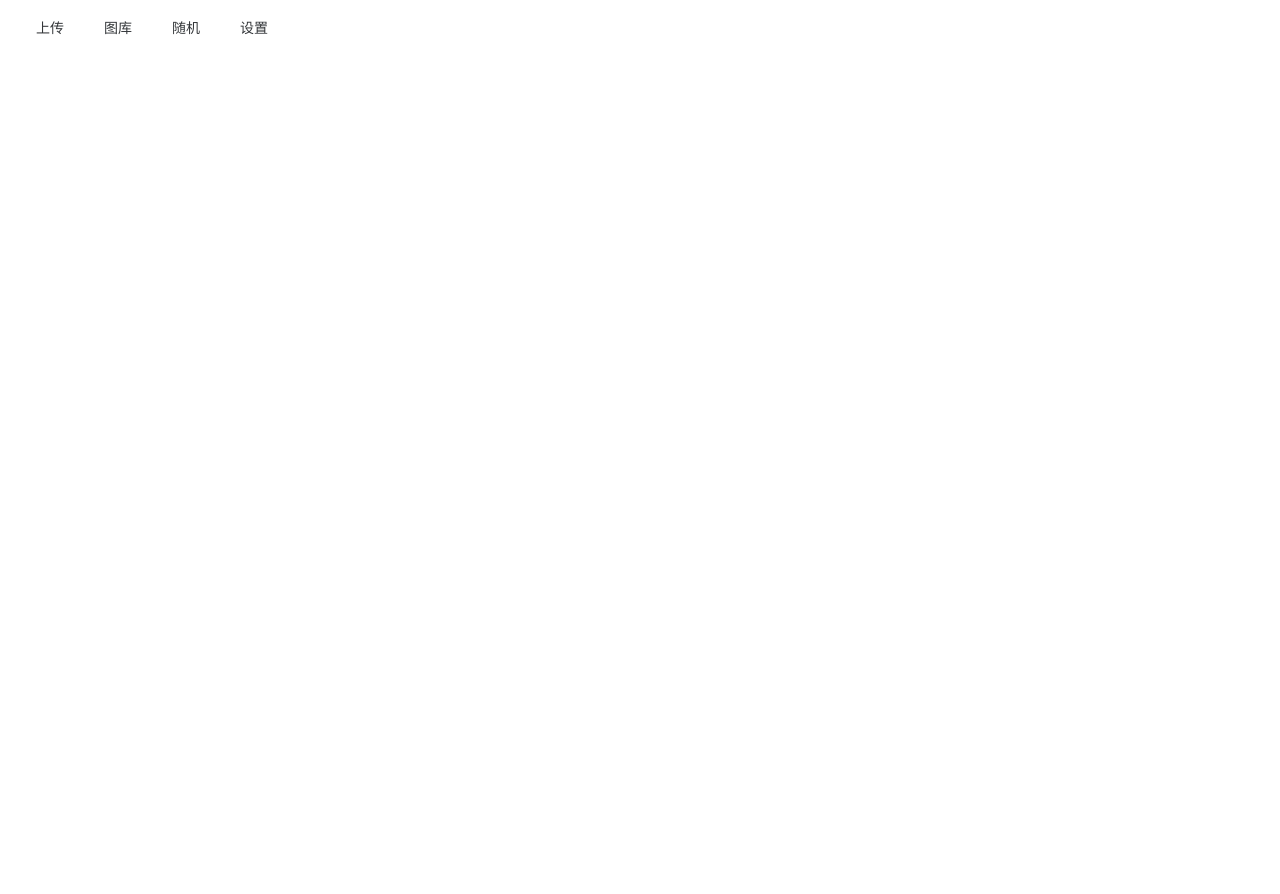
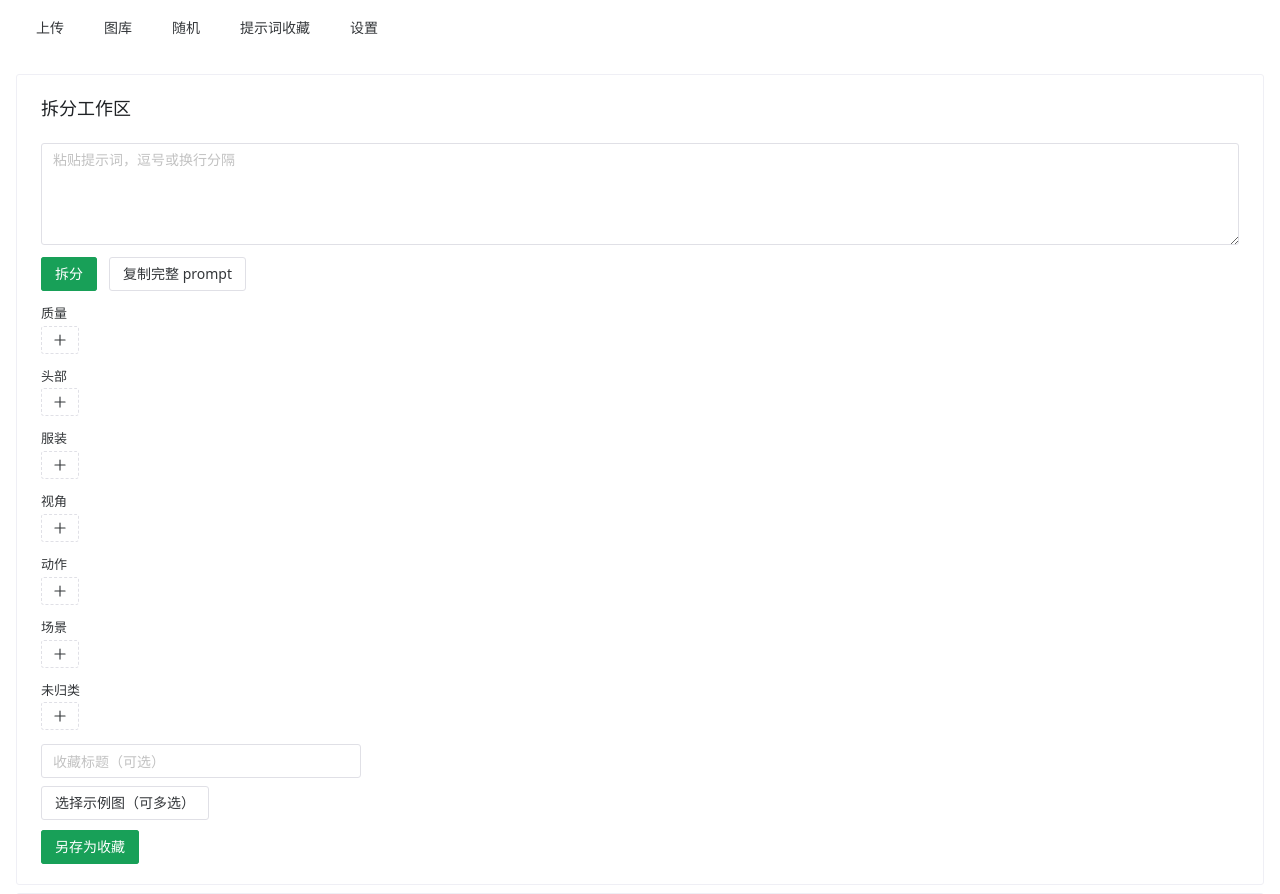
Before and after one commit to liming123332/wd14-tagger-web, a Vue app in the folder frontend/: page /promptbox in a window 1280 px wide. Before the commit this address had no page. Shown: the top 894 px of the page. Before the commit the page ends 800 px from the top, so only its background shows below. Built offline with nearby package versions, Linux system fonts and the light colour scheme; no server answers.

Commit message:
feat(ui): add promptbox page with split, edit, save, images

```diff
--- a/frontend/src/App.vue
+++ b/frontend/src/App.vue
@@ -7,6 +7,7 @@ const options = [
   { label: '上传', key: 'upload' },
   { label: '图库', key: 'gallery' },
   { label: '随机', key: 'random' },
+  { label: '提示词收藏', key: 'promptbox' },
   { label: '设置', key: 'settings' },
 ]
 function go(key: string) { router.push('/' + key) }
--- a/frontend/src/router.ts
+++ b/frontend/src/router.ts
@@ -4,6 +4,7 @@ import GalleryPage from './views/GalleryPage.vue'
 import DetailPage from './views/DetailPage.vue'
 import BatchDetailPage from './views/BatchDetailPage.vue'
 import RandomPage from './views/RandomPage.vue'
+import PromptBoxPage from './views/PromptBoxPage.vue'
 import SettingsPage from './views/SettingsPage.vue'
 
 export const router = createRouter({
@@ -15,6 +16,7 @@ export const router = createRouter({
     { path: '/random', component: RandomPage },
     { path: '/detail/:id', component: DetailPage, props: true },
     { path: '/batch/:id', component: BatchDetailPage, props: true },
+    { path: '/promptbox', component: PromptBoxPage },
     { path: '/settings', component: SettingsPage },
   ],
 })
--- /dev/null
+++ b/frontend/src/views/PromptBoxPage.vue
@@ -0,0 +1,139 @@
+<script setup lang="ts">
+import { ref, onMounted, computed } from 'vue'
+import {
+  NSpace, NCard, NButton, NInput, NDynamicTags, NUpload, NImage, NPopconfirm, useMessage,
+} from 'naive-ui'
+import {
+  splitPrompt, listPromptbox, savePromptbox, deletePromptbox, promptboxImageUrl,
+  type PromptboxItem,
+} from '../api/client'
+
+const msg = useMessage()
+
+const ORDER = ['quality', 'head', 'clothing', 'view', 'action', 'scene'] as const
+const TITLES: Record<string, string> = {
+  quality: '质量', head: '头部', clothing: '服装', view: '视角', action: '动作', scene: '场景', extras: '未归类',
+}
+
+// 工作区
+const inputText = ref('')
+const categories = ref<Record<string, string[]>>({})
+const extras = ref<string[]>([])
+const title = ref('')
+const exampleFiles = ref<File[]>([])
+const splitLoading = ref(false)
+
+// 列表
+const items = ref<PromptboxItem[]>([])
+
+function emptyCats(): Record<string, string[]> {
+  return { quality: [], head: [], clothing: [], view: [], action: [], scene: [] }
+}
+
+async function loadList() {
+  try { items.value = await listPromptbox() } catch (e: any) { msg.error('加载失败：' + e.message) }
+}
+onMounted(loadList)
+
+async function doSplit() {
+  if (!inputText.value.trim()) { msg.warning('请先输入提示词'); return }
+  splitLoading.value = true
+  try {
+    const res = await splitPrompt(inputText.value)
+    categories.value = { ...emptyCats(), ...res.categories }
+    extras.value = res.extras
+  } catch (e: any) { msg.error('拆分失败：' + e.message) }
+  finally { splitLoading.value = false }
+}
+
+const fullPrompt = computed(() =>
+  ORDER.map(k => categories.value[k] || []).flat().filter(Boolean).join(', '),
+)
+async function copyPrompt() {
+  try { await navigator.clipboard.writeText(fullPrompt.value); msg.success('已复制完整 prompt') }
+  catch (e: any) { msg.error('复制失败：' + e.message) }
+}
+
+function onExampleChange(opts: any) {
+  exampleFiles.value = (opts.fileList || []).map((f: any) => f.file).filter(Boolean)
+}
+
+async function saveAsCollection() {
+  const fd = new FormData()
+  fd.append('title', title.value)
+  fd.append('raw_prompt', inputText.value)
+  fd.append('categories', JSON.stringify(categories.value))
+  fd.append('extras', JSON.stringify(extras.value))
+  for (const f of exampleFiles.value) fd.append('files', f)
+  try {
+    await savePromptbox(fd)
+    msg.success('已保存')
+    title.value = ''; exampleFiles.value = []
+    await loadList()
+  } catch (e: any) { msg.error('保存失败：' + e.message) }
+}
+
+function loadIntoWorkspace(it: PromptboxItem) {
+  title.value = it.title
+  inputText.value = it.raw_prompt
+  categories.value = { ...emptyCats(), ...it.categories }
+  extras.value = [...it.extras]
+  window.scrollTo({ top: 0, behavior: 'smooth' })
+}
+
+async function doDelete(id: string) {
+  try { await deletePromptbox(id); msg.success('已删除'); await loadList() }
+  catch (e: any) { msg.error('删除失败：' + e.message) }
+}
+</script>
+
+<template>
+  <n-space vertical>
+    <n-card title="拆分工作区">
+      <n-input v-model:value="inputText" type="textarea" :rows="4" placeholder="粘贴提示词，逗号或换行分隔" />
+      <n-space style="margin-top:10px">
+        <n-button type="primary" :loading="splitLoading" data-testid="split-btn" @click="doSplit">拆分</n-button>
+        <n-button @click="copyPrompt">复制完整 prompt</n-button>
+      </n-space>
+
+      <div v-for="k in [...ORDER, 'extras']" :key="k" style="margin-top:12px">
+        <div style="font-size:13px;margin-bottom:2px">{{ TITLES[k] }}</div>
+        <n-dynamic-tags v-if="k !== 'extras'" v-model:value="categories[k]" />
+        <n-dynamic-tags v-else v-model:value="extras" />
+      </div>
+
+      <div style="margin-top:14px">
+        <n-input v-model:value="title" placeholder="收藏标题（可选）" style="max-width:320px" />
+        <div style="margin-top:8px">
+          <n-upload multiple :default-upload="false" :show-file-list="false" @change="onExampleChange" accept="image/*">
+            <n-button>选择示例图（可多选）</n-button>
+          </n-upload>
+          <span v-if="exampleFiles.length" style="margin-left:10px;font-size:13px">已选 {{ exampleFiles.length }} 张</span>
+        </div>
+        <n-button style="margin-top:10px" type="primary" @click="saveAsCollection">另存为收藏</n-button>
+      </div>
+    </n-card>
+
+    <n-card title="收藏列表">
+      <div v-if="!items.length" style="color:#888">暂无收藏</div>
+      <div style="display:grid;grid-template-columns:repeat(auto-fill,minmax(260px,1fr));gap:12px">
+        <n-card v-for="it in items" :key="it.id" :title="it.title || '(未命名)'">
+          <div style="font-size:12px;color:#666;margin-bottom:6px">{{ it.raw_prompt }}</div>
+          <n-space v-if="it.image_names.length">
+            <n-image v-for="name in it.image_names" :key="name" width="80"
+                     :src="promptboxImageUrl(it.id, name)" object-fit="cover" />
+          </n-space>
+          <template #action>
+            <n-space>
+              <n-button size="small" @click="loadIntoWorkspace(it)">编辑</n-button>
+              <n-popconfirm @positive-click="doDelete(it.id)">
+                <template #trigger><n-button size="small" type="error">删除</n-button></template>
+                确认删除？
+              </n-popconfirm>
+            </n-space>
+          </template>
+        </n-card>
+      </div>
+    </n-card>
+  </n-space>
+</template>
```
Also changed, not shown: 1 other file (tests, documents, lock files or other folders).
